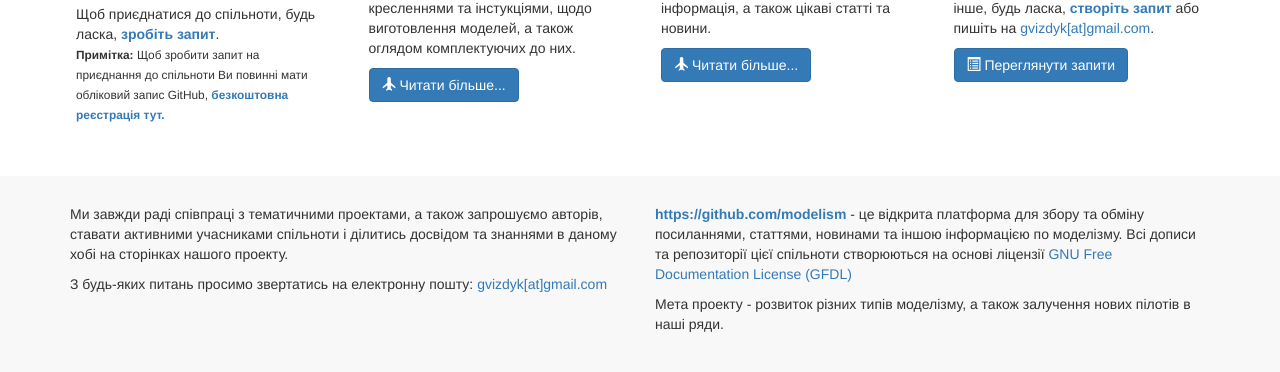
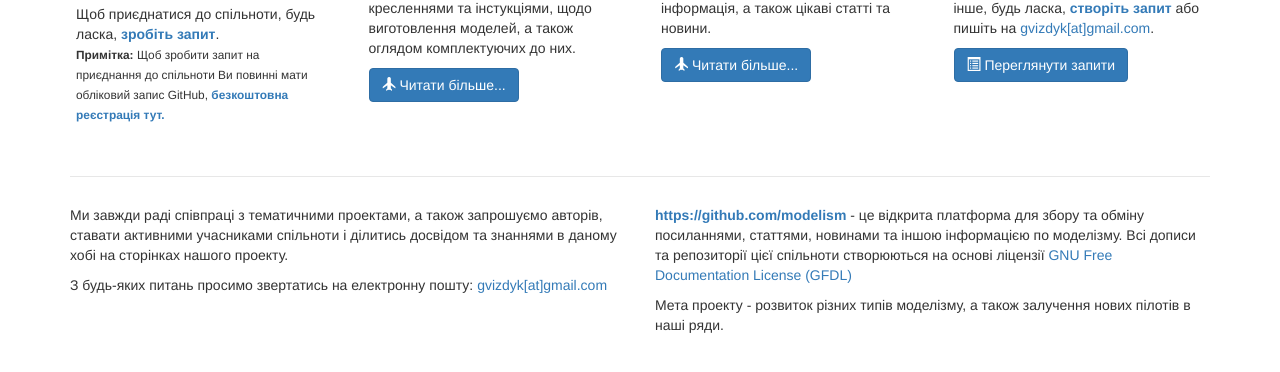
Before and after one commit to modelism/community, a Jekyll site: the page built from index.html, in a window 1280 px wide. Shown: the part 446-818 px from the top of the page. Built offline with Jekyll 4.4.1, drawn with Linux system fonts in a browser that asks for light colours.

Commit message:
updated layout footer

```diff
--- a/_includes/footer.html
+++ b/_includes/footer.html
@@ -1,5 +1,5 @@
-<footer id="footer" class="navbar-default">
-  <div class="container">
+<footer id="footer" class="container">
+  <div class="footer-visual">
     <div class="row">
 
       <div class="col-sm-6 col-md-6">
--- a/css/modelism.css
+++ b/css/modelism.css
@@ -2,8 +2,10 @@
     margin-bottom: 0;
     }
 #footer {
-    color: #333;
     margin-top: 3em;
+    }
+.footer-visual {
+    border-top: 1px solid #e7e7e7;
     padding: 2em 0 2.5em;
     }
 
```
Also changed, not shown: 6 other files.
